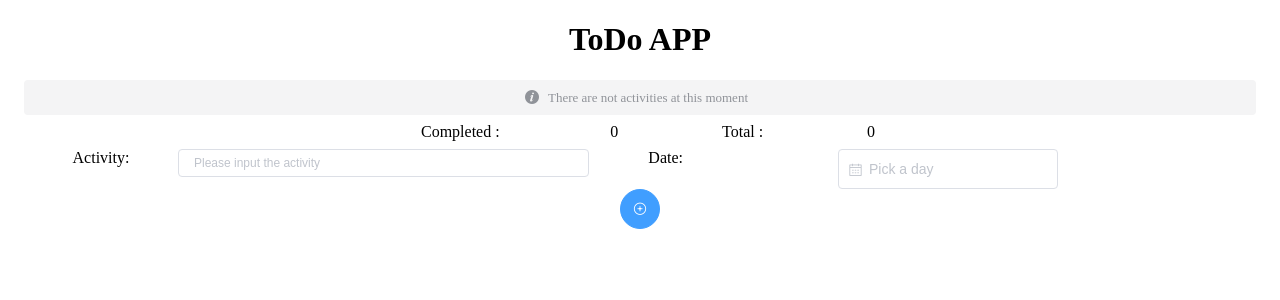
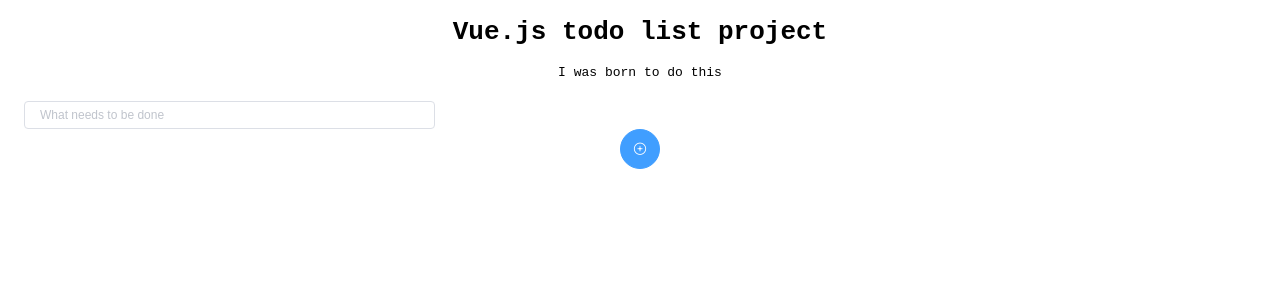
Before and after one commit to myratsapar/todoappvue, a Vue app: page / in a window 1280 px wide. Shown: the top 300 px of the page. Built offline with nearby package versions, Linux system fonts and the light colour scheme.

Commit message:
added table and list

```diff
--- a/src/components/Activity.vue
+++ b/src/components/Activity.vue
@@ -25,7 +25,7 @@
           </el-button>
         </template>
       </el-table-column>
-      <el-ta4ble-column
+      <el-table-column
         label="Check">
         <template slot-scope="scope">
           <el-button
@@ -35,7 +35,7 @@
             size="small">
           </el-button>
         </template>
-      </el-ta4ble-column>
+      </el-table-column>
     </el-table>
   </div>
 </template>
--- a/src/components/Dashboard.vue
+++ b/src/components/Dashboard.vue
@@ -1,15 +1,8 @@
 <template>
   <div class="main container">
-    <h1>ToDo APP</h1>
-    <div v-if="isEmpty">
-      <el-alert
-        title="There are not activities at this moment"
-        type="info"
-        :center="true"
-        show-icon
-        :closable="false">
-      </el-alert>
-    </div>
+    <h1 class="apptitle">Vue.js todo list project</h1>
+    <p class="slogan">I was born to do this</p>
+
 
     <div v-if="isWrongActivity" class="wrongNotification">
       <el-alert
@@ -57,6 +50,7 @@
 
 <style>
 .main {
+  font-family: monospace;
   text-align: center;
   margin-left: 1rem;
   margin-right: 1rem;
--- a/src/components/InformationSection.vue
+++ b/src/components/InformationSection.vue
@@ -2,18 +2,7 @@
   <div>
     <div>
       <el-row type="flex" justify="center" class="counterSection">
-        <el-col :span="4">
-          Completed :
-        </el-col>
-        <el-col :span="2">
-          {{completed}}
-        </el-col>
-        <el-col :span="3">
-          Total :
-        </el-col>
-        <el-col :span="2">
-          {{total}}
-        </el-col>
+
       </el-row>
     </div>
   </div>
--- a/src/components/InputSection.vue
+++ b/src/components/InputSection.vue
@@ -1,27 +1,14 @@
 <template>
   <div>
     <el-row>
-      <el-col :span="3">
-        Activity:
-      </el-col>
-
       <el-col :span="8">
         <el-input
-          placeholder="Please input the activity"
+          placeholder="What needs to be done"
           v-model="activity"
           size="mini">
         </el-input>
       </el-col>
-      <el-col :span="3">
-        Date:
-      </el-col>
-      <el-col :span="8">
-        <el-date-picker
-          v-model="date"
-          type="date"
-          placeholder="Pick a day">
-        </el-date-picker>
-      </el-col>
+
     </el-row>
     <el-button
       type="primary"
@@ -58,7 +45,7 @@
 
           this.addActivity({activity});
           this.activity = '';
-          this.date = '';
+
 
         } else {
           this.setMessageError();
@@ -66,7 +53,7 @@
       },
 
       validateData() {
-        if (this.activity !== '' && this.date !== '') {
+        if (this.activity !== '') {
           return true;
         } else {
           return false;
@@ -75,14 +62,12 @@
 
       setMessageError() {
         let error = '';
-        if (this.activity === '' && this.date === '') {
+        if (this.activity === '') {
           error = 'The activity && the date are empty';
 
         } else {
           if (this.activity === '') {
             error = 'The activity is empty';
-          } else {
-            error = 'The date is empty';
           }
         }
 
```
